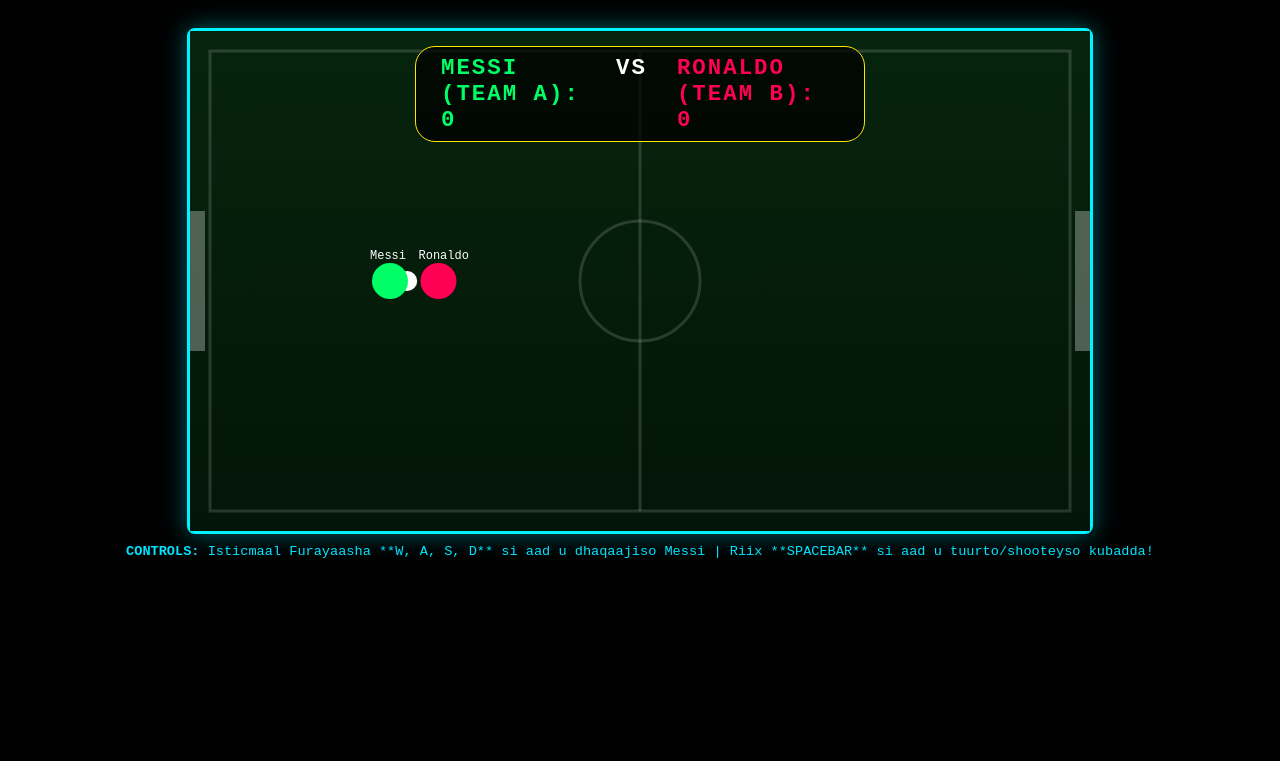
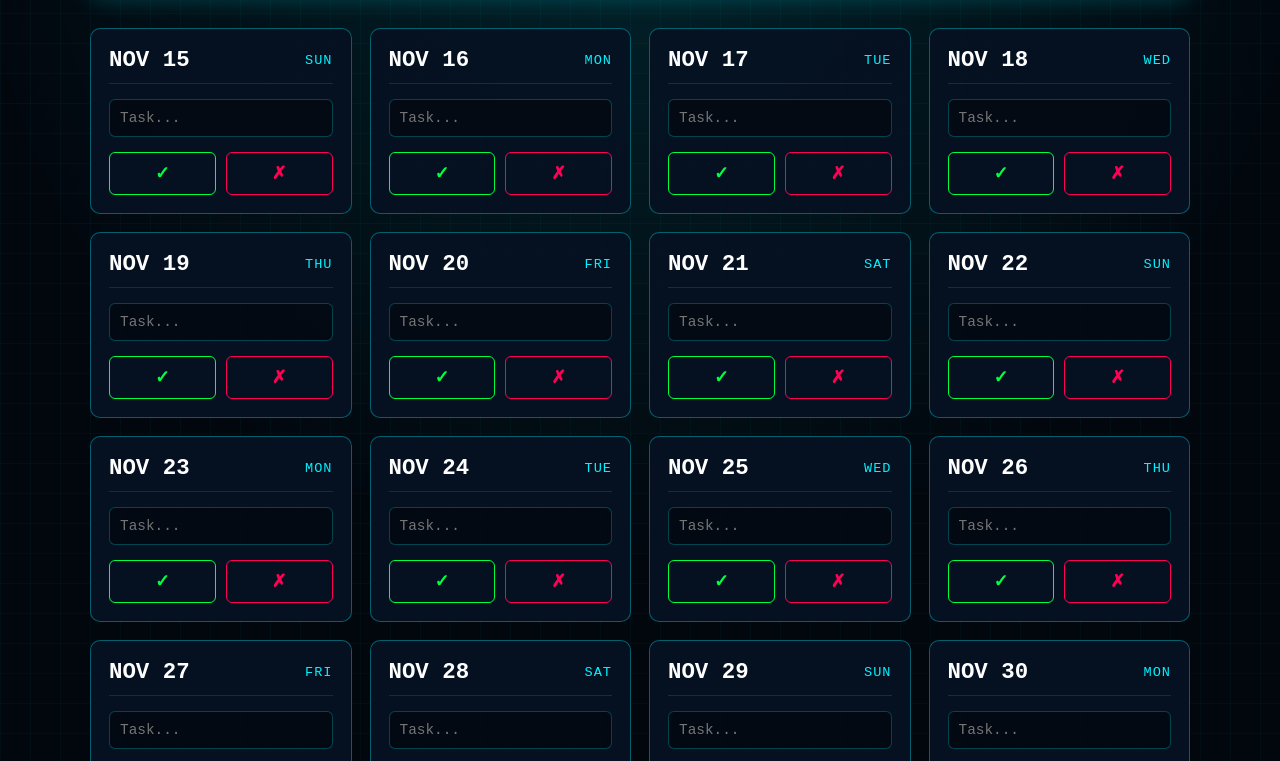
Before and after one commit to Mawliidsheikh/-mawliid-cyber-lab, a plain HTML site: page index.html in a window 1280 px wide. Shown: the part 107-868 px from the top of the page. Before the commit the page ends 800 px from the top, so only its background shows below. Drawn offline with Linux system fonts and the light colour scheme.

Commit message:
Update index.html

```diff
--- a/index.html
+++ b/index.html
@@ -1,227 +1,345 @@
 <!DOCTYPE html>
-<html lang="so">
+<html lang="en">
 <head>
     <meta charset="UTF-8">
     <meta name="viewport" content="width=device-width, initial-scale=1.0">
-    <title>eFootball 3D | Real Simulation Match</title>
+    <title>NOVEMBER 2026 // SCHEDULE</title>
     <style>
+        :root {
+            --neon-green: #00ff41;
+            --neon-cyan: #00f3ff;
+            --neon-pink: #ff0055;
+            --dark-bg: #02060d;
+            --card-bg: rgba(6, 18, 34, 0.92);
+        }
+
+        * {
+            box-sizing: border-box;
+            margin: 0;
+            padding: 0;
+            font-family: 'Courier New', Courier, monospace;
+        }
+
         body {
-            margin: 0;
-            background: #000;
-            color: #fff;
-            font-family: 'Courier New', Courier, monospace;
-            overflow: hidden;
+            background-color: var(--dark-bg);
+            background-image:
+                radial-gradient(circle at 50% 0%, rgba(0, 243, 255, 0.12), transparent 60%),
+                linear-gradient(rgba(0, 243, 255, 0.03) 1px, transparent 1px),
+                linear-gradient(90deg, rgba(0, 243, 255, 0.03) 1px, transparent 1px);
+            background-size: 100% 100%, 30px 30px, 30px 30px;
+            color: var(--neon-cyan);
+            min-height: 100vh;
+            padding: 30px 15px;
             display: flex;
             flex-direction: column;
             align-items: center;
-            justify-content: center;
-            height: 100vh;
         }
 
-        #game-container {
-            position: relative;
-            border: 3px solid #00f3ff;
-            box-shadow: 0 0 25px rgba(0, 243, 255, 0.4);
-            border-radius: 8px;
+        .header-bar {
+            width: 100%;
+            max-width: 1100px;
+            background: var(--card-bg);
+            border: 1.5px solid var(--neon-cyan);
+            box-shadow: 0 0 25px rgba(0, 243, 255, 0.25);
+            border-radius: 12px;
+            padding: 20px 30px;
+            margin-bottom: 30px;
+            display: flex;
+            justify-content: space-between;
+            align-items: center;
+            flex-wrap: wrap;
+            gap: 15px;
         }
 
-        canvas {
-            display: block;
-            background: linear-gradient(180deg, #06240d 0%, #031507 100%);
+        .header-bar h1 {
+            color: #fff;
+            font-size: 1.6rem;
+            letter-spacing: 3px;
+            text-shadow: 0 0 12px var(--neon-cyan);
         }
 
-        .hud {
-            position: absolute;
-            top: 15px;
-            left: 50%;
-            transform: translateX(-50%);
+        .stats-pill {
             display: flex;
-            gap: 30px;
+            gap: 15px;
+            font-size: 0.95rem;
+            font-weight: bold;
+        }
+
+        .stat-done {
+            color: var(--neon-green);
+            background: rgba(0, 255, 65, 0.1);
+            border: 1px solid var(--neon-green);
+            padding: 6px 14px;
+            border-radius: 6px;
+        }
+
+        .stat-fail {
+            color: var(--neon-pink);
+            background: rgba(255, 0, 85, 0.1);
+            border: 1px solid var(--neon-pink);
+            padding: 6px 14px;
+            border-radius: 6px;
+        }
+
+        .grid-container {
+            width: 100%;
+            max-width: 1100px;
+            display: grid;
+            grid-template-columns: repeat(auto-fill, minmax(230px, 1fr));
+            gap: 18px;
+        }
+
+        .day-card {
+            background: var(--card-bg);
+            border: 1.5px solid rgba(0, 243, 255, 0.35);
+            border-radius: 10px;
+            padding: 18px;
+            display: flex;
+            flex-direction: column;
+            justify-content: space-between;
+            gap: 15px;
+            transition: all 0.3s ease;
+            position: relative;
+            overflow: hidden;
+        }
+
+        .day-card:hover:not(.locked) {
+            border-color: var(--neon-cyan);
+            box-shadow: 0 0 20px rgba(0, 243, 255, 0.3);
+            transform: translateY(-3px);
+        }
+
+        .day-card.locked-done {
+            border-color: var(--neon-green);
+            background: rgba(0, 255, 65, 0.06);
+            box-shadow: 0 0 18px rgba(0, 255, 65, 0.25);
+        }
+
+        .day-card.locked-fail {
+            border-color: var(--neon-pink);
+            background: rgba(255, 0, 85, 0.06);
+            box-shadow: 0 0 18px rgba(255, 0, 85, 0.25);
+        }
+
+        .card-top {
+            display: flex;
+            justify-content: space-between;
+            align-items: center;
+            border-bottom: 1px solid rgba(255, 255, 255, 0.1);
+            padding-bottom: 10px;
+        }
+
+        .date-num {
             font-size: 1.4rem;
             font-weight: bold;
-            background: rgba(0, 0, 0, 0.75);
-            padding: 8px 25px;
-            border-radius: 20px;
-            border: 1.5px solid #ffe600;
-            letter-spacing: 2px;
+            color: #fff;
         }
 
-        .controls-hint {
-            margin-top: 10px;
+        .day-name {
             font-size: 0.85rem;
-            color: #00e5ff;
+            color: var(--neon-cyan);
+            text-transform: uppercase;
+            letter-spacing: 1px;
+        }
+
+        .task-input {
+            width: 100%;
+            background: rgba(0, 0, 0, 0.4);
+            border: 1px solid rgba(0, 243, 255, 0.25);
+            color: #fff;
+            padding: 10px;
+            border-radius: 6px;
+            font-size: 0.9rem;
+            outline: none;
+            transition: border 0.2s;
+        }
+
+        .task-input:focus {
+            border-color: var(--neon-cyan);
+        }
+
+        .task-input:disabled {
+            background: transparent;
+            border-color: transparent;
+            color: #e0e0e0;
+            font-weight: bold;
+            padding-left: 0;
+            cursor: not-allowed;
+        }
+
+        .action-row {
+            display: flex;
+            gap: 10px;
+        }
+
+        .btn-mark {
+            flex: 1;
+            padding: 10px;
+            border-radius: 6px;
+            font-size: 1.1rem;
+            font-weight: bold;
+            cursor: pointer;
+            border: 1px solid;
+            background: transparent;
+            transition: all 0.2s;
+        }
+
+        .btn-check {
+            border-color: var(--neon-green);
+            color: var(--neon-green);
+        }
+
+        .btn-check:hover {
+            background: var(--neon-green);
+            color: #000;
+            box-shadow: 0 0 15px var(--neon-green);
+        }
+
+        .btn-cross {
+            border-color: var(--neon-pink);
+            color: var(--neon-pink);
+        }
+
+        .btn-cross:hover {
+            background: var(--neon-pink);
+            color: #fff;
+            box-shadow: 0 0 15px var(--neon-pink);
+        }
+
+        .locked-badge {
+            width: 100%;
             text-align: center;
+            padding: 8px;
+            border-radius: 6px;
+            font-weight: bold;
+            font-size: 0.95rem;
+            letter-spacing: 1.5px;
+            display: flex;
+            align-items: center;
+            justify-content: center;
+            gap: 8px;
+        }
+
+        .badge-done {
+            background: rgba(0, 255, 65, 0.15);
+            color: var(--neon-green);
+            border: 1px solid var(--neon-green);
+        }
+
+        .badge-fail {
+            background: rgba(255, 0, 85, 0.15);
+            color: var(--neon-pink);
+            border: 1px solid var(--neon-pink);
         }
     </style>
 </head>
 <body>
 
-    <div id="game-container">
-        <div class="hud">
-            <span style="color: #00ff66;">MESSI (TEAM A): <span id="score-a">0</span></span>
-            <span>VS</span>
-            <span style="color: #ff0055;">RONALDO (TEAM B): <span id="score-b">0</span></span>
+    <div class="header-bar">
+        <h1>NOVEMBER 2026 // SCHEDULE</h1>
+        <div class="stats-pill">
+            <div class="stat-done">✓ DONE: <span id="done-count">0</span></div>
+            <div class="stat-fail">✗ MISSED: <span id="fail-count">0</span></div>
         </div>
-        <canvas id="field" width="900" height="500"></canvas>
     </div>
 
-    <div class="controls-hint">
-        <strong>CONTROLS:</strong> Isticmaal Furayaasha **W, A, S, D** si aad u dhaqaajiso Messi | Riix **SPACEBAR** si aad u tuurto/shooteyso kubadda!
-    </div>
+    <div class="grid-container" id="calendar-grid"></div>
 
     <script>
-        const canvas = document.getElementById("field");
-        const ctx = canvas.getContext("2d");
+        const daysOfWeek = ["SUN", "MON", "TUE", "WED", "THU", "FRI", "SAT"];
+        const startDay = 15; // Nov 15, 2026
+        const endDay = 30;   // Nov 30, 2026
+        const storageKey = "mawliid_nov_2026_locked_schedule_v2";
 
-        // Game Objects
-        let ball = { x: 450, y: 250, vx: 0, vy: 0, radius: 10, speed: 0.98 };
-        let playerA = { x: 200, y: 250, radius: 18, speed: 4, color: "#00ff66", name: "Messi" };
-        let playerB = { x: 700, y: 250, radius: 18, speed: 3, color: "#ff0055", name: "Ronaldo" };
+        let savedData = JSON.parse(localStorage.getItem(storageKey)) || {};
 
-        let scoreA = 0;
-        let scoreB = 0;
+        const grid = document.getElementById("calendar-grid");
 
-        let keys = {};
-
-        window.addEventListener("keydown", (e) => {
-            keys[e.code] = true;
-            if (e.code === "Space") {
-                // Shoot ball towards opponent goal
-                let dx = ball.x - playerA.x;
-                let dy = ball.y - playerA.y;
-                let dist = Math.hypot(dx, dy);
-                if (dist < 40) {
-                    ball.vx = (dx / dist) * 12;
-                    ball.vy = (dy / dist) * 12;
-                }
-            }
+        function updateCounters() {
+            let done = 0;
+            let fail = 0;
+            Object.values(savedData).forEach(item => {
+                if (item.status === "done") done++;
+                if (item.status === "fail") fail++;
             });
-
-        window.addEventListener("keyup", (e) => {
-            keys[e.code] = false;
-        });
-
-        function update() {
-            // Player A Movement (WASD)
-            if (keys["KeyW"] && playerA.y > 30) playerA.y -= playerA.speed;
-            if (keys["KeyS"] && playerA.y < canvas.height - 30) playerA.y += playerA.speed;
-            if (keys["KeyA"] && playerA.x > 30) playerA.x -= playerA.speed;
-            if (keys["KeyD"] && playerA.x < canvas.width / 2) playerA.x += playerA.speed;
-
-            // Simple AI for Player B (Ronaldo tracks the ball)
-            if (playerB.y < ball.y) playerB.y += 2;
-            if (playerB.y > ball.y) playerB.y -= 2;
-            if (playerB.x < ball.x) playerB.x += 1.5;
-            if (playerB.x > ball.x) playerB.x -= 1.5;
-
-            // Ball Physics
-            ball.x += ball.vx;
-            ball.y += ball.vy;
-            ball.vx *= ball.speed;
-            ball.vy *= ball.speed;
-
-            // Boundaries (Walls)
-            if (ball.y < 15 || ball.y > canvas.height - 15) ball.vy *= -1;
-
-            // Collision with Player A
-            let distA = Math.hypot(ball.x - playerA.x, ball.y - playerA.y);
-            if (distA < playerA.radius + ball.radius) {
-                ball.vx = (ball.x - playerA.x) * 0.4 + playerA.speed;
-                ball.vy = (ball.y - playerA.y) * 0.4;
+            document.getElementById("done-count").textContent = done;
+            document.getElementById("fail-count").textContent = fail;
         }
 
-            // Collision with Player B
-            let distB = Math.hypot(ball.x - playerB.x, ball.y - playerB.y);
-            if (distB < playerB.radius + ball.radius) {
-                ball.vx = (ball.x - playerB.x) * 0.4;
-                ball.vy = (ball.y - playerB.y) * 0.4;
+        function lockDay(dayNum, status) {
+            const inputEl = document.getElementById(`task-${dayNum}`);
+            const taskText = inputEl ? inputEl.value.trim() : "";
+
+            savedData[dayNum] = {
+                task: taskText || "NO TASK",
+                status: status
+            };
+
+            localStorage.setItem(storageKey, JSON.stringify(savedData));
+            renderGrid();
         }
 
-            // Goal Detection
-            if (ball.x <= 15) {
-                if (ball.y > 180 && ball.y < 320) {
-                    scoreB++;
-                    document.getElementById("score-b").textContent = scoreB;
-                    resetBall();
-                } else {
-                    ball.vx *= -1;
-                    ball.x = 20;
+        function saveTaskDraft(dayNum, val) {
+            if (!savedData[dayNum]) {
+                savedData[dayNum] = { task: val, status: "open" };
+            } else if (savedData[dayNum].status === "open") {
+                savedData[dayNum].task = val;
             }
-            }
-            if (ball.x >= canvas.width - 15) {
-                if (ball.y > 180 && ball.y < 320) {
-                    scoreA++;
-                    document.getElementById("score-a").textContent = scoreA;
-                    resetBall();
-                } else {
-                    ball.vx *= -1;
-                    ball.x = canvas.width - 20;
-                }
-            }
+            localStorage.setItem(storageKey, JSON.stringify(savedData));
         }
 
-        function resetBall() {
-            ball.x = canvas.width / 2;
-            ball.y = canvas.height / 2;
-            ball.vx = 0;
-            ball.vy = 0;
+        function renderGrid() {
+            grid.innerHTML = "";
+
+            for (let d = startDay; d <= endDay; d++) {
+                const dateObj = new Date(2026, 10, d); // Month 10 = November
+                const dayName = daysOfWeek[dateObj.getDay()];
+                const record = savedData[d] || { task: "", status: "open" };
+                const isLocked = record.status === "done" || record.status === "fail";
+
+                const card = document.createElement("div");
+                card.className = "day-card";
+                if (record.status === "done") card.classList.add("locked", "locked-done");
+                if (record.status === "fail") card.classList.add("locked", "locked-fail");
+
+                let bottomHTML = "";
+                if (!isLocked) {
+                    bottomHTML = `
+                        <div class="action-row">
+                            <button class="btn-mark btn-check" onclick="lockDay(${d}, 'done')">✓</button>
+                            <button class="btn-mark btn-cross" onclick="lockDay(${d}, 'fail')">✗</button>
+                        </div>
+                    `;
+                } else if (record.status === "done") {
+                    bottomHTML = `<div class="locked-badge badge-done">✓ LOCKED</div>`;
+                } else {
+                    bottomHTML = `<div class="locked-badge badge-fail">✗ LOCKED</div>`;
                 }
 
-        function drawField() {
-            ctx.clearRect(0, 0, canvas.width, canvas.height);
+                card.innerHTML = `
+                    <div class="card-top">
+                        <span class="date-num">NOV ${d}</span>
+                        <span class="day-name">${dayName}</span>
+                    </div>
+                    <input
+                        type="text"
+                        id="task-${d}"
+                        class="task-input"
+                        placeholder="Task..."
+                        value="${record.task.replace(/"/g, '&quot;')}"
+                        oninput="saveTaskDraft(${d}, this.value)"
+                        ${isLocked ? "disabled" : ""}
+                    >
+                    ${bottomHTML}
+                `;
 
-            // Grass lines
-            ctx.strokeStyle = "rgba(255, 255, 255, 0.15)";
-            ctx.lineWidth = 3;
-            ctx.strokeRect(20, 20, canvas.width - 40, canvas.height - 40);
-
-            // Center line
-            ctx.beginPath();
-            ctx.moveTo(canvas.width / 2, 20);
-            ctx.lineTo(canvas.width / 2, canvas.height - 20);
-            ctx.stroke();
-
-            // Center circle
-            ctx.beginPath();
-            ctx.arc(canvas.width / 2, canvas.height / 2, 60, 0, Math.PI * 2);
-            ctx.stroke();
-
-            // Goals
-            ctx.fillStyle = "rgba(255, 255, 255, 0.3)";
-            ctx.fillRect(0, 180, 15, 140);
-            ctx.fillRect(canvas.width - 15, 180, 15, 140);
-
-            // Draw Ball
-            ctx.fillStyle = "#fff";
-            ctx.beginPath();
-            ctx.arc(ball.x, ball.y, ball.radius, 0, Math.PI * 2);
-            ctx.fill();
-
-            // Draw Player A (Messi - Green)
-            ctx.fillStyle = playerA.color;
-            ctx.beginPath();
-            ctx.arc(playerA.x, playerA.y, playerA.radius, 0, Math.PI * 2);
-            ctx.fill();
-            ctx.fillStyle = "#fff";
-            ctx.font = "12px Courier New";
-            ctx.fillText(playerA.name, playerA.x - 20, playerA.y - 22);
-
-            // Draw Player B (Ronaldo - Pink)
-            ctx.fillStyle = playerB.color;
-            ctx.beginPath();
-            ctx.arc(playerB.x, playerB.y, playerB.radius, 0, Math.PI * 2);
-            ctx.fill();
-            ctx.fillStyle = "#fff";
-            ctx.fillText(playerB.name, playerB.x - 20, playerB.y - 22);
+                grid.appendChild(card);
             }
 
-        function loop() {
-            update();
-            drawField();
-            requestAnimationFrame(loop);
+            updateCounters();
         }
 
-        loop();
+        renderGrid();
     </script>
 </body>
 </html>
```
Lines whose indentation alone changed are shown as unchanged.
